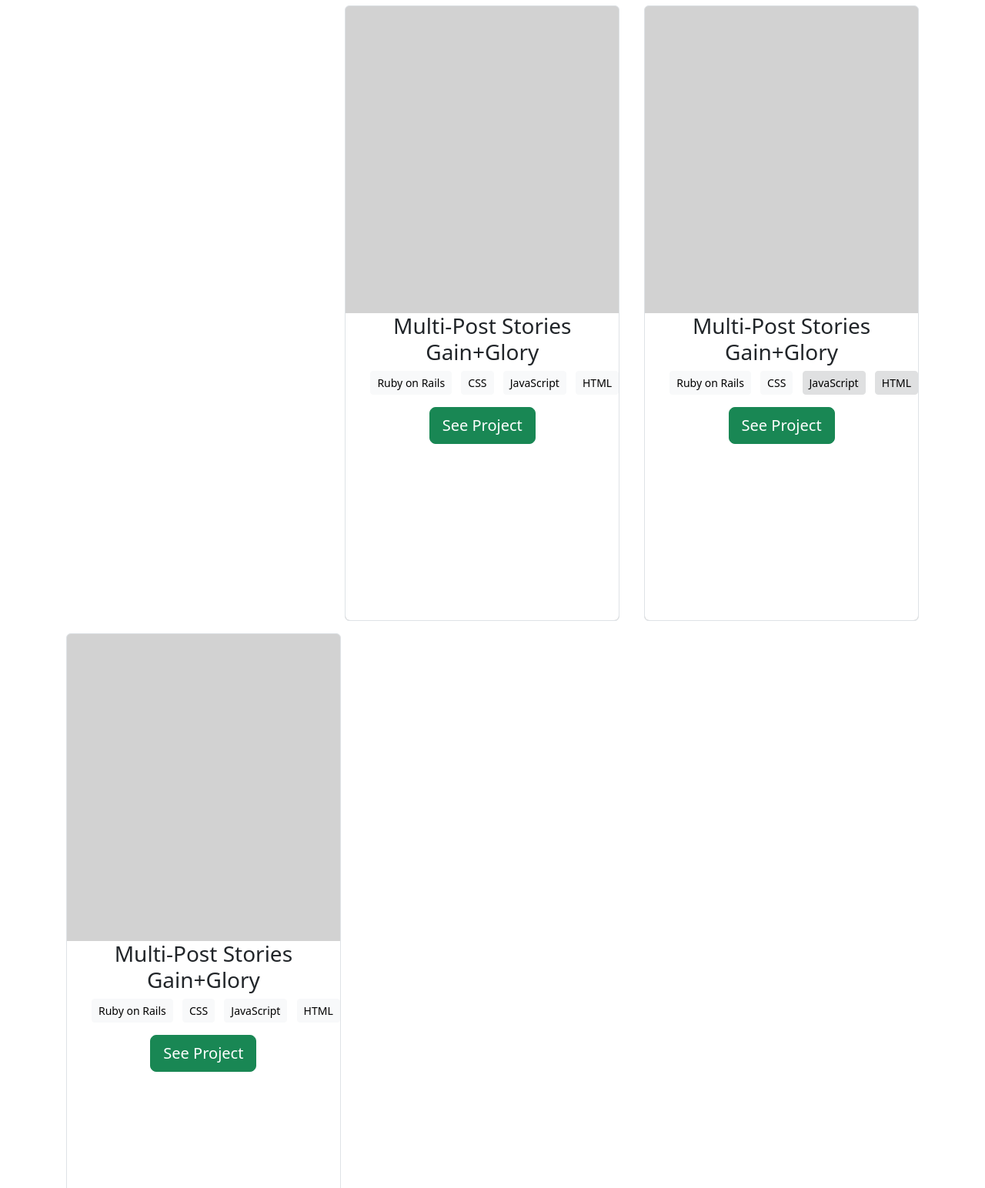
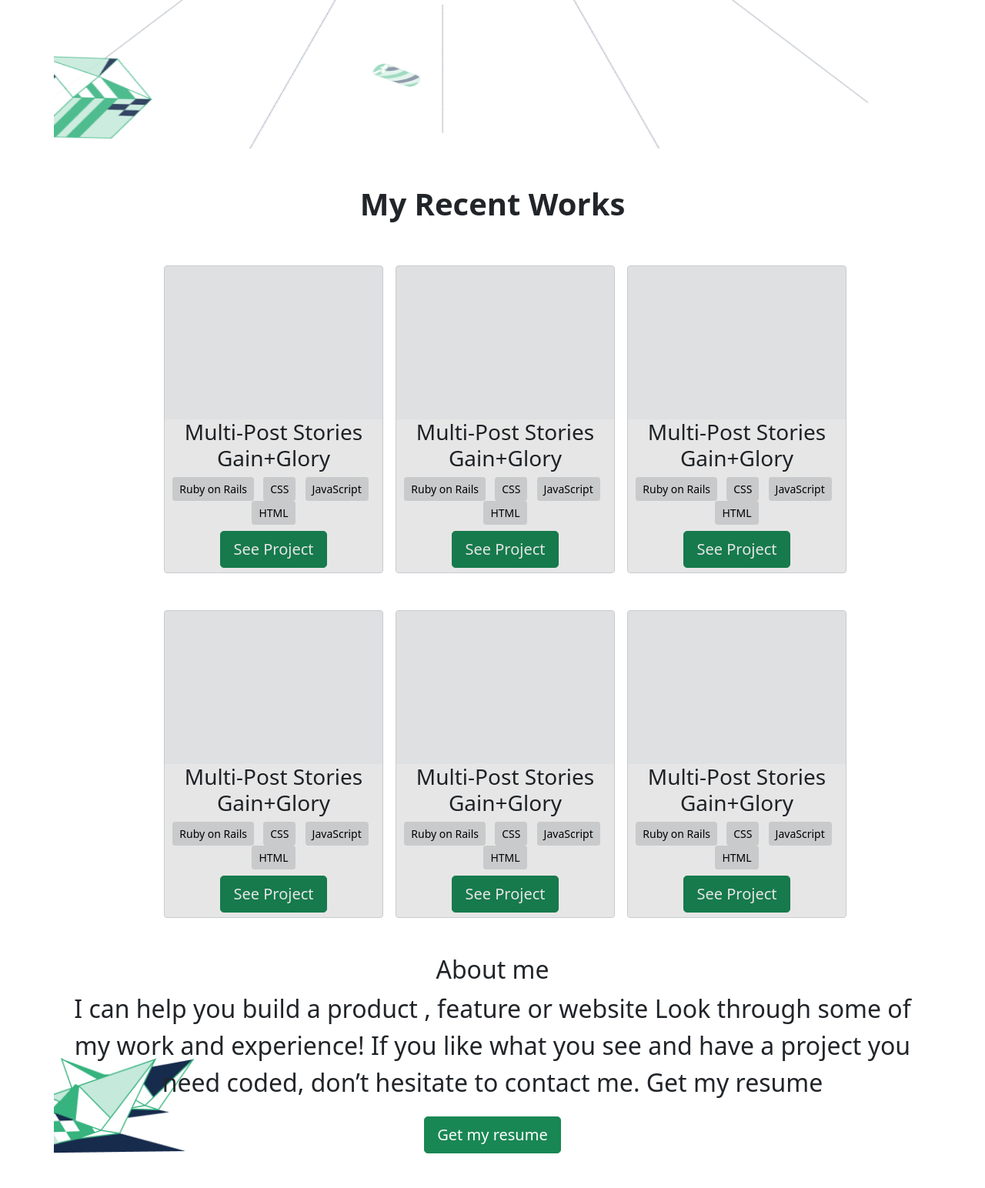
Before and after one commit to yashodhicy/Portofolio_Bootstrap_Version, a plain HTML site: page index.html in a window 1280 px wide. Shown: the part 633-2177 px from the top of the page at 77% size. Drawn offline with nearby package versions, Linux system fonts and the light colour scheme.

Commit message:
Complete the moblie version

```diff
--- a/index.html
+++ b/index.html
@@ -5,42 +5,57 @@
     <meta charset="UTF-8">
     <meta http-equiv="X-UA-Compatible" content="IE=edge">
     <meta name="viewport" content="width=device-width, initial-scale=1.0">
-    <link rel="stylesheet" href="./css/bootstrap.min.css">
     <link rel="stylesheet" href="styles.css">
+    <link href="https://cdn.jsdelivr.net/npm/bootstrap@5.0.2/dist/css/bootstrap.min.css" rel="stylesheet"
+    integrity="sha384-EVSTQN3/azprG1Anm3QDgpJLIm9Nao0Yz1ztcQTwFspd3yD65VohhpuuCOmLASjC" crossorigin="anonymous">
+  <link rel="stylesheet" href="https://cdn.jsdelivr.net/npm/bootstrap-icons@1.10.3/font/bootstrap-icons.css">
+  <script src="https://cdn.jsdelivr.net/npm/bootstrap@5.0.2/dist/js/bootstrap.bundle.min.js"
+    integrity="sha384-MrcW6ZMFYlzcLA8Nl+NtUVF0sA7MsXsP1UyJoMp4YLEuNSfAP+JcXn/tWtIaxVXM"
+    crossorigin="anonymous"></script>
     <title>My Portofolio</title>
 
 
 </head>
 
 <body>
-    <header class="d-md-none">
-        <nav class="d-md-none">
-            <button class="menu">
-                <span class="line"></span>
-                <span class="line"></span>
-                <span class="line"></span>
-            </button>
+    <header>
+        <nav class="navbar navbar-expand-lg navbar-light ">
+             <a class="navbar-brand text-primary" href="#"></a>
+        <button class="navbar-toggler" type="button" >
+            <span class="navbar-toggler-icon"></span>
+          </button>
         </nav>
     </header>
 
     <main>
-        <section class="container vh-150 w-100 bg-image background">
-
-            <nav class="navbar w-100 navbar-expand-lg d-none d-md-flex mx-auto justify-content-center">
-                <ul class="navbar-nav">
-                    <li class="nav-item"><a class="nav-link text-dark" href="#text-decoration: none;">Portofolio</a>
-                    </li>
-                    <li class="nav-item"><a class="nav-link text-dark" href="#container ">About</a></li>
-                    <li class="nav-item"><a class="nav-link text-dark" href="#contact-form">Contact</a></li>
-                </ul>
-            </nav>
+        <section class="container vh-100 w-100 bg-image"
+            style="background-image: url(images/background.png); background-size:100% 150%; background-position: center;">
+            <nav class="navbar navbar-expand-lg navbar-light  ">
+                <div class="col-md-5"></div>
+                <div class="container col-md-4">
+                  <div class="collapse navbar-collapse " id="navbarSupportedContent">
+                    <ul class="navbar-nav  ">
+                      <li class="nav-item">
+                        <a class="nav-link active text-dark" aria-current="page" href="#">Portofolio</a>
+                      </li>
+                      <li class="nav-item">
+                        <a class="nav-link text-dark" href="#">About</a>
+                      </li>
+                      <li class="nav-item">
+                        <a class="nav-link text-dark" href="#" tabindex="-1" aria-disabled="true">Contact</a>
+                      </li>
+                    </ul>
+                  </div>
+                </div>
+                <div class="col-md-3"></div>
+              </nav>
 
             <div class="container text-center mt-5">
                 <div class="aboutme ">
-                    <h1 class="text-dark display-6 fw-bold">Hey there.
+                    <h1 class="text-dark display-6 fw-bold text-responsive ">Hey there.
                         I’m Yashi.</h1>
-                    <h2 class="job display-6 fw-bold text-success"> I’m a software developer</h2>
-                    <p class=" fs-2 mt-5"> I can help you build a product , feature or website Look through some of my
+                    <h2 class="job display-6 fw-bold text-success text-responsive"> I’m a software developer</h2>
+                    <p class=" fs-2 mt-5 text-responsive"> I can help you build a product , feature or website Look through some of my
                         work and experience!
                         If you like what you see and have a project you need coded,
                         don’t hesitate to contact me.</p>
@@ -49,7 +64,7 @@
                     <ul>
                         <li class="list-inline-item"><i><a class="iconan" href="https://www.twitter.com"><img
                                         src="images/twitter.png" alt="twitter logo"> </a></i></li>
-                        <li class="list-inline-item"><i class="bi-house-door-fill mx-3"> <a class="iconan"
+                        <li class="list-inline-item"><i class=""> <a class="iconan"
                                     href="https://www.Linkedin.com"><img src="images/Linkedin icon.png"
                                         alt="Linkedin logo"></a></i></li>
                         <li class="list-inline-item"><i> <a class="iconan" href="https://www.Medium.com"><img
@@ -71,41 +86,20 @@
 
         <section class="container justify-content-center ">
 
-            <div class="col">
-                <div class="row mt-3">
-                    <div class="col-md-auto col-sm-3 me-3 mt-3 mx-auto light-ash border rounded p-0 m-0 vh-100 justify-content-center" >
+            <div class=" col-md-12 ">
+                <div class="row ">
+                    <div class="col-md-1 me-5"></div>
+                    <div class=" col-md-3 col-sm-12  bg-light border me-3 rounded p-0 m-0 mt-5 "
+                        style="filter: brightness(90%); height: 400px;">
                         <div class="position-relative  h-50 rounded-top"></div>
                         <div class="position-relative   text-center w-100 h-50 bg-white rounded-bottom">
                             <h3 class="">Multi-Post Stories <br>Gain+Glory</h3>
 
-                            <ul class="">
-                                <li class="tags list-inline-item"><button class="btn btn-light btn-sm"> Ruby on
-                                        Rails</button></li>
-                                <li class="tags list-inline-item"><button class="btn btn-light btn-sm"> CSS</button>
-                                </li>
-                                <li class="tags list-inline-item"><button class="btn btn-light btn-sm">
-                                        JavaScript</button></li>
-                                <li class="tags list-inline-item"><button class="btn btn-light btn-sm"> HTML</button>
-                                </li>
-                            </ul>
-
-
-                            <a class="" href="https://github.com/yashodhicy/Microverseday3pr"><button
-                                    class="btn btn-success btn-lg">See
-                                    Project</button></a>
-                        </div>
-                    </div>
-
-                    <div class="col-md-auto col-sm-3 me-3 ms-3 mt-3 light-ash border rounded p-0 m-0 vh-100 justify-content-center">
-                        <div class="position-relative  h-50 rounded-top"></div>
-                        <div class="position-relative   text-center w-100 h-50 bg-white rounded-bottom">
-                            <h3 class="">Multi-Post Stories <br>Gain+Glory</h3>
-
-                            <ul class="">
-                                <li class="tags list-inline-item"><button class="btn btn-light bg-light btn-sm"> Ruby on
-                                        Rails</button></li>
-                                <li class="tags list-inline-item"><button class="btn btn-light btn-sm"> CSS</button>
-                                </li>
+                            <ul class="p-0 m-0">
+                                <li class="tags list-inline-item"><button class="btn btn-light btn-sm"
+                                        style="filter: brightness(90%);"> Ruby on Rails</button></li>
+                                <li class="tags list-inline-item"><button class="btn btn-light btn-sm"
+                                        style="filter: brightness(90%);"> CSS</button></li>
                                 <li class="tags list-inline-item"><button class="btn btn-light btn-sm"
                                         style="filter: brightness(90%);"> JavaScript</button></li>
                                 <li class="tags list-inline-item"><button class="btn btn-light btn-sm"
@@ -113,69 +107,23 @@
                             </ul>
 
 
-                            <a class="  " href="https://github.com/yashodhicy/Microverseday3pr"><button
-                                    class="btn btn-success btn-lg">See
+                            <a  href="https://github.com/yashodhicy/Microverseday3pr"><button
+                                    class="btn btn-success btn-lg mt-2">See
                                     Project</button></a>
                         </div>
                     </div>
-                    <div class="col-md-auto col-sm-3 me-3 ms-3 mt-3 light-ash border rounded p-0 m-0 vh-100 justify-content-center">
+
+                    <div class=" col-md-3 col-sm-12  bg-light border me-3 rounded p-0 m-0 mt-5 "
+                        style="filter: brightness(90%); height: 400px;">
                         <div class="position-relative  h-50 rounded-top"></div>
                         <div class="position-relative   text-center w-100 h-50 bg-white rounded-bottom">
                             <h3 class="">Multi-Post Stories <br>Gain+Glory</h3>
 
-                            <ul class="">
-                                <li class="tags list-inline-item"><button class="btn btn-light btn-sm"> Ruby on
-                                        Rails</button></li>
-                                <li class="tags list-inline-item"><button class="btn btn-light btn-sm"> CSS</button>
-                                </li>
-                                <li class="tags list-inline-item"><button class="btn btn-light btn-sm">
-                                        JavaScript</button></li>
-                                <li class="tags list-inline-item"><button class="btn btn-light btn-sm"> HTML</button>
-                                </li>
-                            </ul>
-
-
-                            <a class="  " href="https://github.com/yashodhicy/Microverseday3pr"><button
-                                    class="btn btn-success btn-lg">See
-                                    Project</button></a>
-                        </div>
-
-                    </div>
-                </div>
-                <div class="row mt-5">
-                    <div class="col-md-auto col-sm-3 me-3 ms-3 mt-3 light-ash border rounded p-0 m-0 vh-100 justify-content-center" >
-                        <div class="position-relative  h-50 rounded-top"></div>
-                        <div class="position-relative   text-center w-100 h-50 bg-white rounded-bottom">
-                            <h3 class="">Multi-Post Stories <br>Gain+Glory</h3>
-
-                            <ul class="">
-                                <li class="tags list-inline-item"><button class="btn btn-light btn-sm"> Ruby on
-                                        Rails</button></li>
-                                <li class="tags list-inline-item"><button class="btn btn-light btn-sm"> CSS</button>
-                                </li>
-                                <li class="tags list-inline-item"><button class="btn btn-light btn-sm">
-                                        JavaScript</button></li>
-                                <li class="tags list-inline-item"><button class="btn btn-light btn-sm"> HTML</button>
-                                </li>
-                            </ul>
-
-
-                            <a class="" href="https://github.com/yashodhicy/Microverseday3pr"><button
-                                    class="btn btn-success btn-lg">See
-                                    Project</button></a>
-                        </div>
-                    </div>
-
-                    <div class="col-md-auto col-sm-3 me-3 ms-3 mt-3 light-ash border rounded p-0 m-0 vh-100 justify-content-center">
-                        <div class="position-relative  h-50 rounded-top"></div>
-                        <div class="position-relative   text-center w-100 h-50 bg-white rounded-bottom">
-                            <h3 class="">Multi-Post Stories <br>Gain+Glory</h3>
-
-                            <ul class="">
-                                <li class="tags list-inline-item"><button class="btn btn-light bg-light btn-sm"> Ruby on
-                                        Rails</button></li>
-                                <li class="tags list-inline-item"><button class="btn btn-light btn-sm"> CSS</button>
-                                </li>
+                            <ul class="p-0 m-0">
+                                <li class="tags list-inline-item"><button class="btn btn-light btn-sm"
+                                        style="filter: brightness(90%);"> Ruby on Rails</button></li>
+                                <li class="tags list-inline-item"><button class="btn btn-light btn-sm"
+                                        style="filter: brightness(90%);"> CSS</button></li>
                                 <li class="tags list-inline-item"><button class="btn btn-light btn-sm"
                                         style="filter: brightness(90%);"> JavaScript</button></li>
                                 <li class="tags list-inline-item"><button class="btn btn-light btn-sm"
@@ -183,39 +131,119 @@
                             </ul>
 
 
-                            <a class="  " href="https://github.com/yashodhicy/Microverseday3pr"><button
-                                    class="btn btn-success btn-lg">See
+                            <a  href="https://github.com/yashodhicy/Microverseday3pr"><button
+                                    class="btn btn-success btn-lg mt-2">See
                                     Project</button></a>
                         </div>
                     </div>
-                    <div class="col-md-auto col-sm-3 me-3 ms-3 mt-3 light-ash border rounded p-0 m-0 vh-100 justify-content-center">
+
+                    <div class=" col-md-3 col-sm-12  bg-light border me-3 rounded p-0 m-0 mt-5 "
+                    style="filter: brightness(90%); height: 400px;">
+                    <div class="position-relative  h-50 rounded-top"></div>
+                    <div class="position-relative   text-center w-100 h-50 bg-white rounded-bottom">
+                        <h3 class="">Multi-Post Stories <br>Gain+Glory</h3>
+
+                        <ul class="p-0 m-0">
+                            <li class="tags list-inline-item"><button class="btn btn-light btn-sm"
+                                    style="filter: brightness(90%);"> Ruby on Rails</button></li>
+                            <li class="tags list-inline-item"><button class="btn btn-light btn-sm"
+                                    style="filter: brightness(90%);"> CSS</button></li>
+                            <li class="tags list-inline-item"><button class="btn btn-light btn-sm"
+                                    style="filter: brightness(90%);"> JavaScript</button></li>
+                            <li class="tags list-inline-item"><button class="btn btn-light btn-sm"
+                                    style="filter: brightness(90%);"> HTML</button></li>
+                        </ul>
+
+
+                        <a  href="https://github.com/yashodhicy/Microverseday3pr"><button
+                                class="btn btn-success btn-lg mt-2">See
+                                Project</button></a>
+                    </div>
+                </div>
+
+                    <div class="col-md-1"></div>
+                </div>
+                <div class="row">
+                    <div class="col-md-1 me-5"></div>
+                    <div class=" col-md-3 col-sm-12  bg-light border me-3 rounded p-0 m-0  mt-5  "
+                        style="filter: brightness(90%); height: 400px;">
                         <div class="position-relative  h-50 rounded-top"></div>
                         <div class="position-relative   text-center w-100 h-50 bg-white rounded-bottom">
                             <h3 class="">Multi-Post Stories <br>Gain+Glory</h3>
 
-                            <ul class="">
-                                <li class="tags list-inline-item"><button class="btn btn-light btn-sm"> Ruby on
-                                        Rails</button></li>
-                                <li class="tags list-inline-item"><button class="btn btn-light btn-sm"> CSS</button>
-                                </li>
-                                <li class="tags list-inline-item"><button class="btn btn-light btn-sm">
-                                        JavaScript</button></li>
-                                <li class="tags list-inline-item"><button class="btn btn-light btn-sm"> HTML</button>
-                                </li>
+                            <ul class="p-0 m-0">
+                                <li class="tags list-inline-item"><button class="btn btn-light btn-sm"
+                                        style="filter: brightness(90%);"> Ruby on Rails</button></li>
+                                <li class="tags list-inline-item"><button class="btn btn-light btn-sm"
+                                        style="filter: brightness(90%);"> CSS</button></li>
+                                <li class="tags list-inline-item"><button class="btn btn-light btn-sm"
+                                        style="filter: brightness(90%);"> JavaScript</button></li>
+                                <li class="tags list-inline-item"><button class="btn btn-light btn-sm"
+                                        style="filter: brightness(90%);"> HTML</button></li>
                             </ul>
 
 
-                            <a class="  " href="https://github.com/yashodhicy/Microverseday3pr"><button
-                                    class="btn btn-success btn-lg">See
+                            <a  href="https://github.com/yashodhicy/Microverseday3pr"><button
+                                    class="btn btn-success btn-lg mt-2">See
                                     Project</button></a>
                         </div>
+                    </div>
 
+                    <div class=" col-md-3 col-sm-12  bg-light border me-3 rounded p-0 m-0 mt-5 "
+                        style="filter: brightness(90%); height: 400px;">
+                        <div class="position-relative  h-50 rounded-top"></div>
+                        <div class="position-relative   text-center w-100 h-50 bg-white rounded-bottom">
+                            <h3 class="">Multi-Post Stories <br>Gain+Glory</h3>
+
+                            <ul class="p-0 m-0">
+                                <li class="tags list-inline-item"><button class="btn btn-light btn-sm"
+                                        style="filter: brightness(90%);"> Ruby on Rails</button></li>
+                                <li class="tags list-inline-item"><button class="btn btn-light btn-sm"
+                                        style="filter: brightness(90%);"> CSS</button></li>
+                                <li class="tags list-inline-item"><button class="btn btn-light btn-sm"
+                                        style="filter: brightness(90%);"> JavaScript</button></li>
+                                <li class="tags list-inline-item"><button class="btn btn-light btn-sm"
+                                        style="filter: brightness(90%);"> HTML</button></li>
+                            </ul>
+
+
+                            <a  href="https://github.com/yashodhicy/Microverseday3pr"><button
+                                    class="btn btn-success btn-lg mt-2">See
+                                    Project</button></a>
+                        </div>
                     </div>
+
+                    <div class=" col-md-3 col-sm-12  bg-light border me-3 rounded p-0 m-0 mt-5 "
+                    style="filter: brightness(90%); height: 400px;">
+                    <div class="position-relative  h-50 rounded-top"></div>
+                    <div class="position-relative   text-center w-100 h-50 bg-white rounded-bottom">
+                        <h3 class="">Multi-Post Stories <br>Gain+Glory</h3>
+
+                        <ul class="p-0 m-0">
+                            <li class="tags list-inline-item"><button class="btn btn-light btn-sm"
+                                    style="filter: brightness(90%);"> Ruby on Rails</button></li>
+                            <li class="tags list-inline-item"><button class="btn btn-light btn-sm"
+                                    style="filter: brightness(90%);"> CSS</button></li>
+                            <li class="tags list-inline-item"><button class="btn btn-light btn-sm"
+                                    style="filter: brightness(90%);"> JavaScript</button></li>
+                            <li class="tags list-inline-item"><button class="btn btn-light btn-sm"
+                                    style="filter: brightness(90%);"> HTML</button></li>
+                        </ul>
+
+
+                        <a  href="https://github.com/yashodhicy/Microverseday3pr"><button
+                                class="btn btn-success btn-lg mt-2">See
+                                Project</button></a>
+                    </div>
+                </div>
+
+                    <div class="col-md-1"></div>
                 </div>
             </div>
 
 
         </section>
+
 
         <section class="container text-center mt-5 background1">
             <div class=" col fs-2">
@@ -233,8 +261,10 @@
             <div class="background2"></div>
         </section>
 
-        <section class="row mt-5 justify-content-center">
-            <div class="col  me-3 bg-light border rounded p-0 m-0 justify-content-center text-center">
+        <section class="container mt-5 justify-content-center">
+            <div class="row">
+            <div class="col-md-1"></div>
+            <div class="col-md-3 col-sm-12  mt-5 me-3 bg-light border rounded p-0 m-0 justify-content-center text-center">
                 <div class="">
                     <img src="images/icon-languages.png" alt="logo languages">
                 </div>
@@ -250,7 +280,7 @@
                             CSS</button></li>
                 </ul>
             </div>
-            <div class="col  me-3 bg-light border rounded p-0 m-0 justify-content-center text-center">
+            <div class="col-md-3 col-sm-12 mt-5 me-3 bg-light border rounded p-0 m-0 justify-content-center text-center">
                 <div class="image">
                     <img src="images/icon-frameworks.png" alt="logo frameworks">
                 </div>
@@ -268,7 +298,7 @@
                             Selenium</button></li>
                 </ul>
             </div>
-            <div class="col me-3 bg-light border rounded p-0 m-0 justify-content-center text-center">
+            <div class="col-md-3 col-sm-12 mt-5 me-3 bg-light border rounded p-0 m-0 justify-content-center text-center">
                 <div class="image">
                     <img src="images/icon-skills.png" alt="logo skills">
                 </div>
@@ -286,18 +316,21 @@
                             design</button></li>
                 </ul>
             </div>
+            <div class="col-md-1"></div>
+        </div>
         </section>
 
         <!-- contact-form -->
 
         <section class="container contact-form">
             <div class="row mt-5 mx-3">
-                <div class="col">
+             <div class="col-md-1"></div>
+                <div class="col-md-5">
                     <h2 id="msg">I'm always interested in hearing about new projects, so if you'd like to chat please
                         get in
                         touch.</h2>
                 </div>
-                <div class="col">
+                <div class="col-md-5">
                     <form id="form" action="https://formspree.io/f/xlekprob" method="post">
                         <div class="form-group mt-3">
                             <input type="text" placeholder="Full name" maxlength="30" name="username" required
@@ -316,6 +349,7 @@
                         <a href="#" class="d-none">yashodhichathurangi94@gmail.com</a>
                     </form>
                 </div>
+             <div class="col-md-1"></div>
             </div>
             <div class="formbackground1"></div>
             <div class="formbackground2"></div>
```
